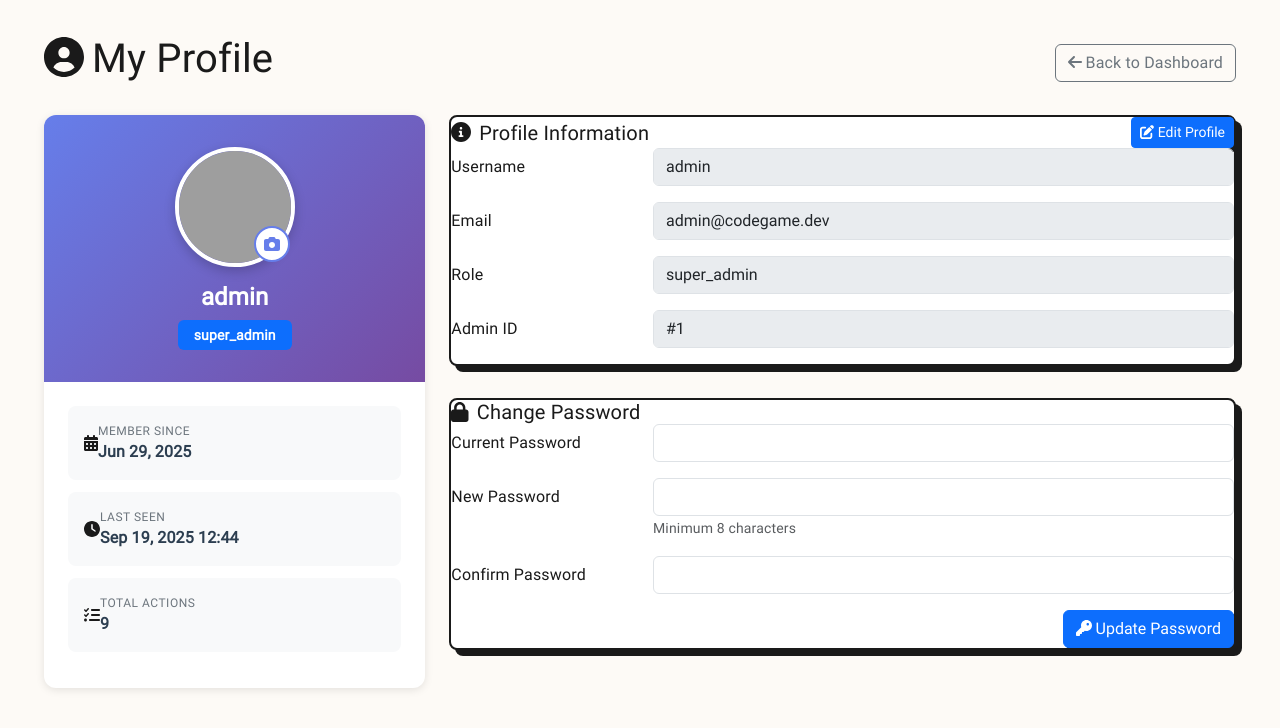
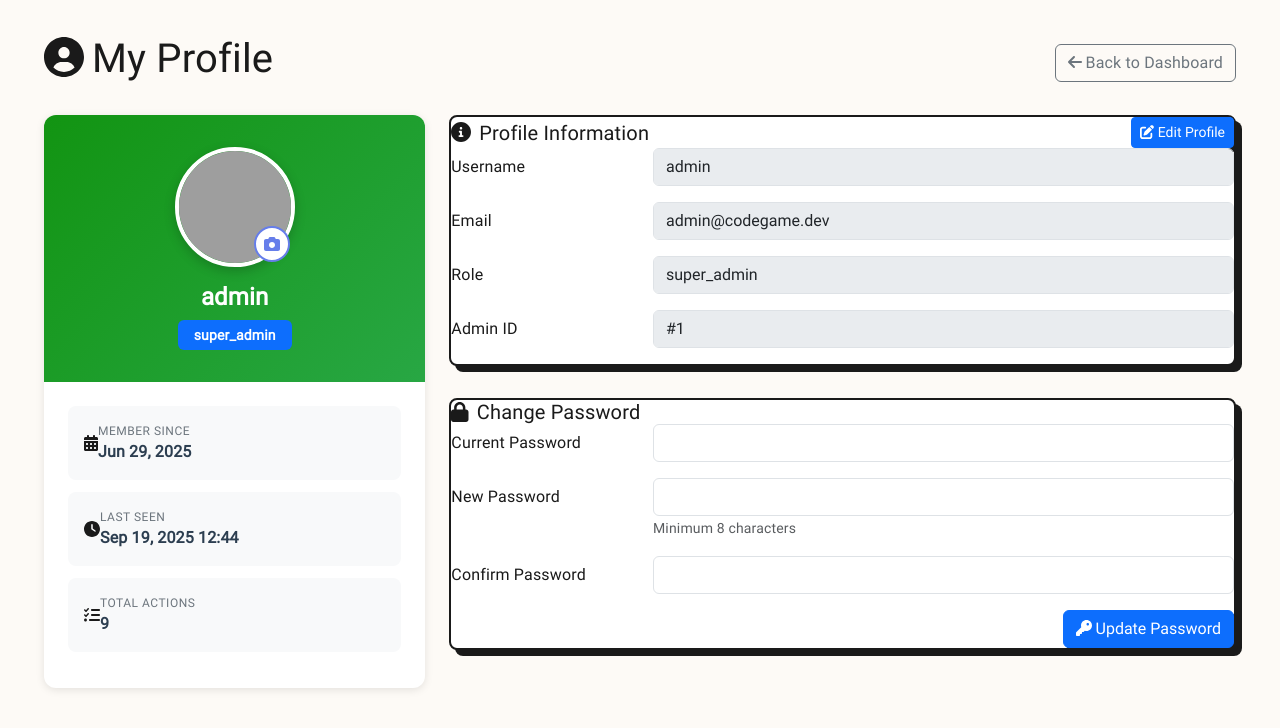
Before and after one commit to Areyzxc/CG-Game-Development, a PHP site: page /admin_profile.php in a window 1280 px wide. Shown: the part 67-795 px from the top of the page. Run offline with PHP 8.4, Linux system fonts and the light colour scheme; a user stored in the database is signed in; data comes from the database, SQL or seed files in the repository; data that the repository does not hold is empty; some libraries are stand-ins or nearby versions; some web fonts are replaced; grey boxes are pictures that could not be loaded.

Commit message:
Update admin_profile.css

```diff
--- a/assets/css/admin_profile.css
+++ b/assets/css/admin_profile.css
@@ -14,7 +14,7 @@
 }
 
 .profile-header {
-    background: linear-gradient(135deg, #667eea 0%, #764ba2 100%);
+    background: linear-gradient(135deg, #129412 0%, #28a744 100%);
     padding: 2rem;
     text-align: center;
     color: #fff;
```
